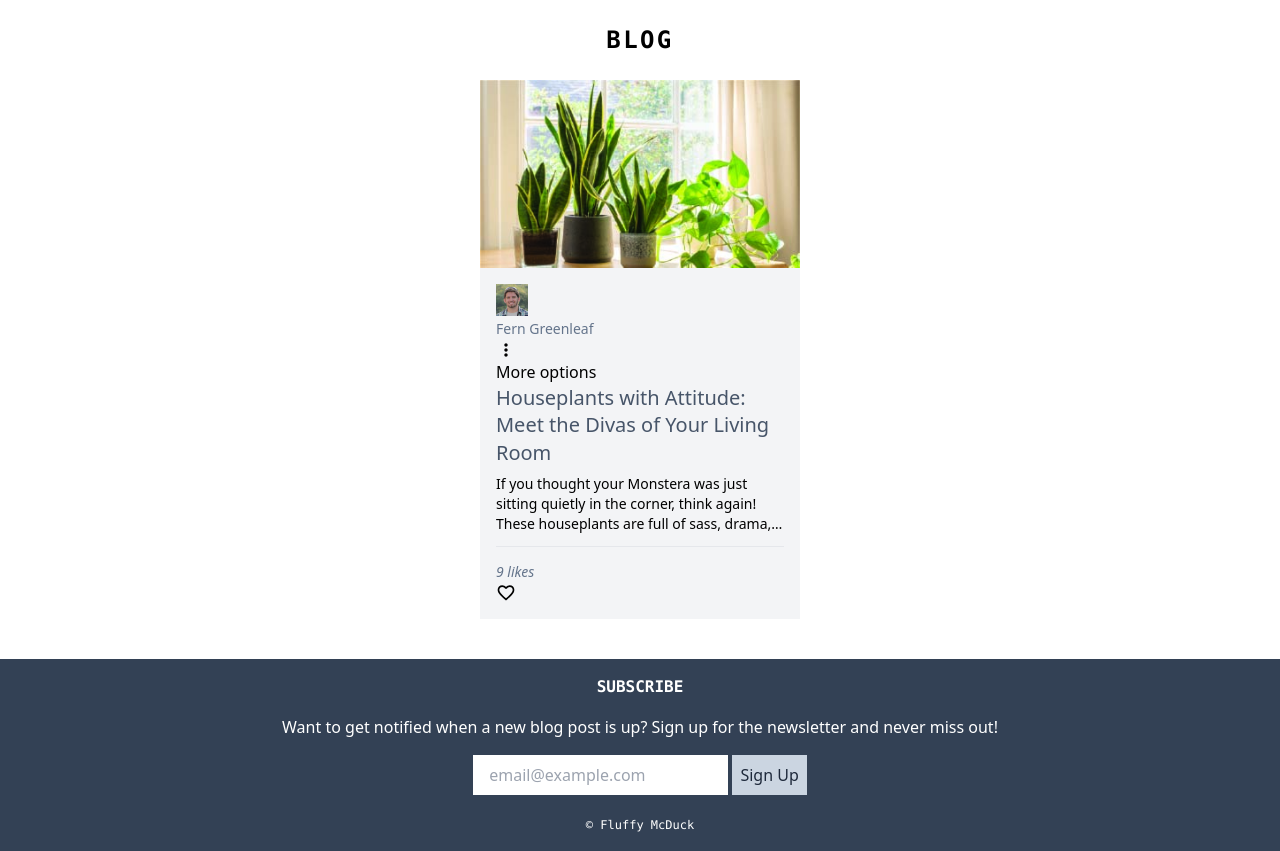
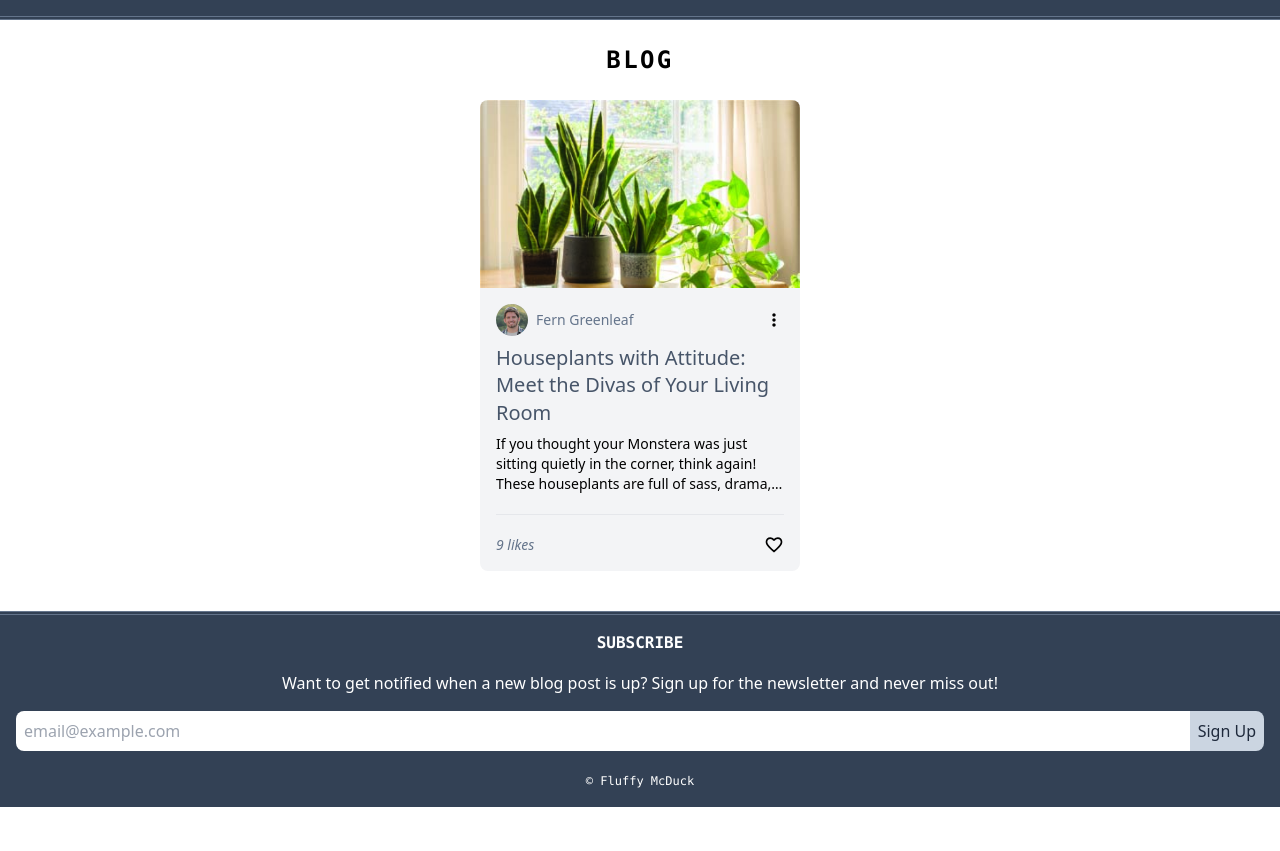
Before and after one commit to marwoz01/plant-enthusiasts-blog, a plain HTML site: page index.html in a window 1280 px wide. Shown: the part 91-942 px from the top of the page. After the commit the page ends 898 px from the top, so only its background shows below. Drawn offline with nearby package versions, Linux system fonts and the light colour scheme.

Commit message:
Zaktualizowałem layout

```diff
--- a/index.html
+++ b/index.html
@@ -6,7 +6,7 @@
         <script src="https://cdn.tailwindcss.com"></script>
     </head>
     <body>
-        <header class="bg-slate-700 text-white p-2 text-center">
+        <header class="bg-slate-700 text-white p-4 text-center border-slate-500 border-b-4 border-double">
             <section>
                 <svg xmlns="http://www.w3.org/2000/svg" viewBox="0 0 164.56 162.44" xmlns:v="https://vecta.io/nano" fill="white" class="w-10 mx-auto"><path d="M88.94 119.91v42.53H75.4V92.17c-26.58.24-47.78-9.8-62.83-31.49C.01 42.59-.81 21.91.41.47 20.12-.94 39.07.28 56.17 11.7c16.82 11.23 26.68 27.1 31.55 47.46 10.5-14.19 22.98-24.84 39.54-28.46 11.82-2.59 24.14-2.93 36.15-4.26 6.86 44.12-17.09 92.51-74.47 93.48zM14.33 14.31C12.4 48.23 36.69 81.49 75.09 77.17c1.17-36.65-25.68-64.07-60.76-62.86zm75.07 90.8c37.04.92 61.67-25.55 60.93-63.1-32.53-4.75-62.82 26.43-60.93 63.1z"/></svg>
             </section>
@@ -23,22 +23,20 @@
             <section class="w-11/12 mx-auto mb-10">
 
                 <!-- CARD -->
-                <section class="w-80 bg-gray-100 mx-auto">
-                    <img src="img/post_houseplants.jpg" alt="Houseplants with Attitudes"/>
+                <section class="w-80 bg-gray-100 mx-auto rounded-lg">
+                    <img class="rounded-t-lg" src="img/post_houseplants.jpg" alt="Houseplants with Attitudes"/>
 
                     <!-- CARD CONTENT -->
-                    <section class="p-4">
+                    <section class="p-4 flex flex-col gap-2">
 
                         <!-- CARD HEADER -->
-                        <section>
-                            <section>
-                                <section>
-                                    <img class="w-8" src="img/author_fern.jpg" alt="Fern Greenleaf" />
-                                    <span class="text-sm text-slate-500">Fern Greenleaf</span>
-                                </section>
-                                <svg height="20px" viewBox="0 -960 960 960" width="20px"><path d="M480-160q-33 0-56.5-23.5T400-240q0-33 23.5-56.5T480-320q33 0 56.5 23.5T560-240q0 33-23.5 56.5T480-160Zm0-240q-33 0-56.5-23.5T400-480q0-33 23.5-56.5T480-560q33 0 56.5 23.5T560-480q0 33-23.5 56.5T480-400Zm0-240q-33 0-56.5-23.5T400-720q0-33 23.5-56.5T480-800q33 0 56.5 23.5T560-720q0 33-23.5 56.5T480-640Z"/></svg>
-                                <span>More options</span>
+                        <section class="flex items-center justify-between">
+                            <section class="flex items-center">
+                                <img class="w-8 rounded-full" src="img/author_fern.jpg" alt="Fern Greenleaf" />
+                                <span class="text-sm text-slate-500 ml-2">Fern Greenleaf</span>
                             </section>
+                            <svg height="20px" viewBox="0 -960 960 960" width="20px"><path d="M480-160q-33 0-56.5-23.5T400-240q0-33 23.5-56.5T480-320q33 0 56.5 23.5T560-240q0 33-23.5 56.5T480-160Zm0-240q-33 0-56.5-23.5T400-480q0-33 23.5-56.5T480-560q33 0 56.5 23.5T560-480q0 33-23.5 56.5T480-400Zm0-240q-33 0-56.5-23.5T400-720q0-33 23.5-56.5T480-800q33 0 56.5 23.5T560-720q0 33-23.5 56.5T480-640Z"/></svg>
+                            <!-- <span>More options</span> -->
                         </section>
                         <!-- CARD HEADER END -->
 
@@ -54,7 +52,7 @@
                         <hr class="my-3">
 
                         <!-- CARD FOOTER -->
-                        <section>
+                        <section class="flex items-center justify-between">
                             <span class="text-sm text-slate-500 italic">9 likes</span>
                             <svg xmlns="http://www.w3.org/2000/svg" height="20px" viewBox="0 -960 960 960" width="20px"><path d="m480-120-58-52q-101-91-167-157T150-447.5Q111-500 95.5-544T80-634q0-94 63-157t157-63q52 0 99 22t81 62q34-40 81-62t99-22q94 0 157 63t63 157q0 46-15.5 90T810-447.5Q771-395 705-329T538-172l-58 52Zm0-108q96-86 158-147.5t98-107q36-45.5 50-81t14-70.5q0-60-40-100t-100-40q-47 0-87 26.5T518-680h-76q-15-41-55-67.5T300-774q-60 0-100 40t-40 100q0 35 14 70.5t50 81q36 45.5 98 107T480-228Zm0-273Z"/></svg>
                             <!-- <span>Like</span> -->
@@ -72,14 +70,14 @@
             <!--CARD CONTAINER END-->
 
         </main>
-        <footer class="bg-slate-700 text-white p-4 text-center mt-auto">
+        <footer class="bg-slate-700 text-white p-4 text-center mt-auto border-slate-500 border-t-4 border-double">
             <!-- FOOTER CONTENT -->
             <section>
                 <h3 class="font-bold uppercase font-mono mb-4">Subscribe</h3>
                 <p>Want to get notified when a new blog post is up? Sign up for the newsletter and never miss out!</p>
-                <form class="my-4">
-                    <input class="p-2 text-slate-800 pl-4" type="email" placeholder="email@example.com"/>
-                    <input class="bg-slate-300 text-slate-800 p-2 font-medium" type="submit" value="Sign Up"/>
+                <form class="my-4 w-full flex">
+                    <input class="p-2 text-slate-800 rounded-l-lg flex-grow" type="email" placeholder="email@example.com"/>
+                    <input class="bg-slate-300 text-slate-800 p-2 font-medium rounded-r-lg" type="submit" value="Sign Up"/>
                 </form>
                 <span class="text-xs font-mono">&copy; Fluffy McDuck</span>
             </section>
```
